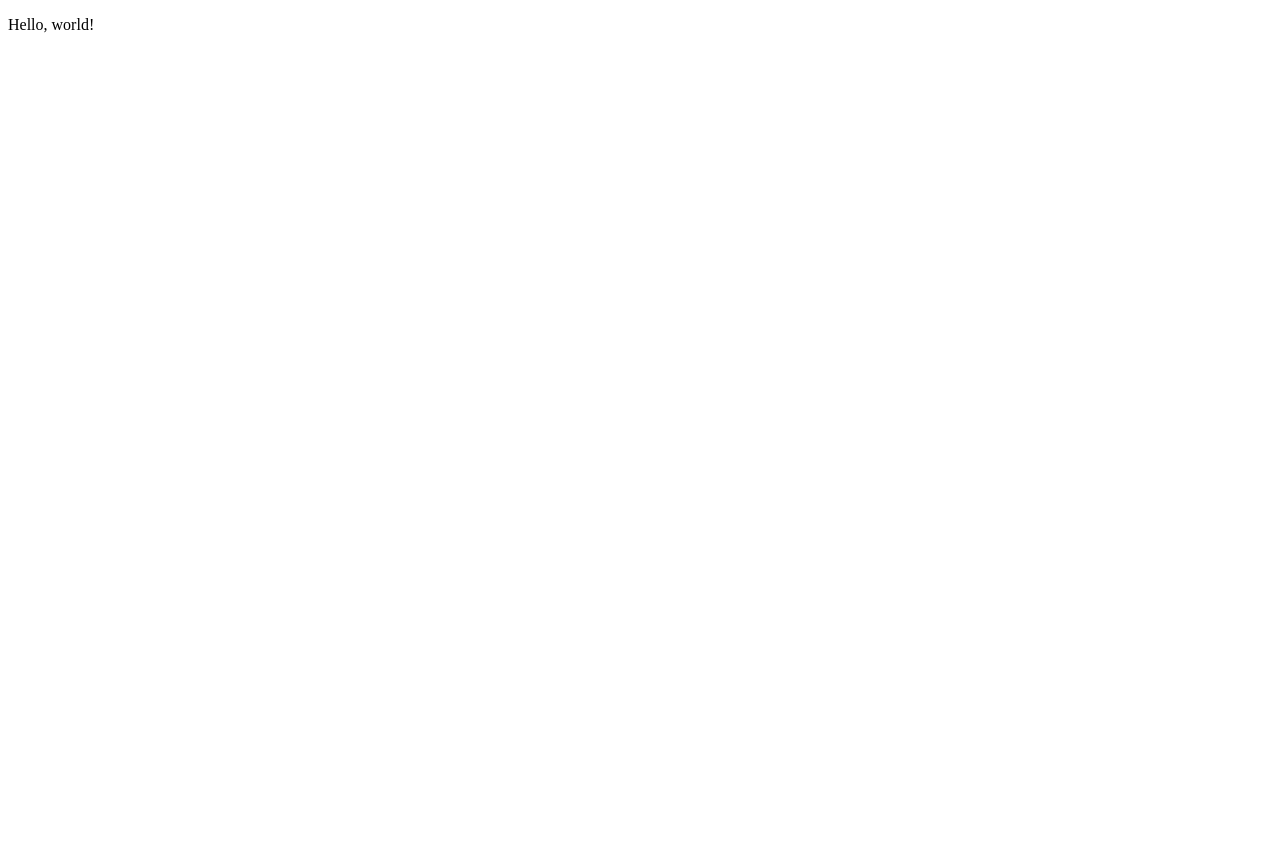
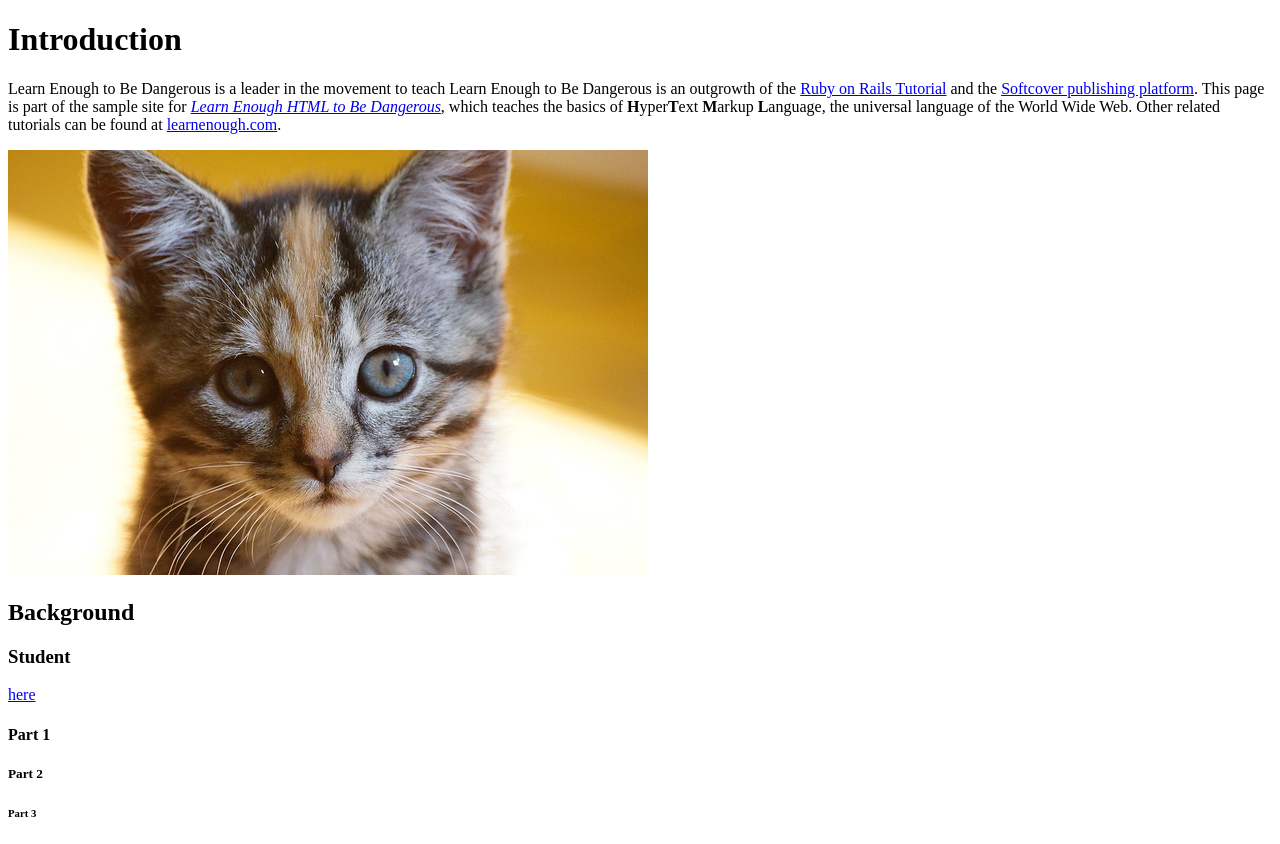
Before and after one commit to Gh0stByt3s/sample_website, a plain HTML site: page index.html in a window 1280 px wide. Before the commit the page ends 800 px from the top, so only its background shows below. Drawn offline with Linux system fonts and the light colour scheme.

Commit message:
Add image

```diff
--- a/index.html
+++ b/index.html
@@ -1,10 +1,30 @@
 <!DOCTYPE html>
-<html >
+<html lang="en" dir="ltr">
   <head>
     <meta charset="utf-8">
-    <title>Page Title</title>
+    <title>Profile Information</title>
   </head>
   <body>
-    <p>Hello, world!</p>
+    <h1>Introduction</h1>
+    <p>
+      Learn Enough to Be Dangerous is a leader in the movement to teach
+      Learn Enough to Be Dangerous is an outgrowth of the
+       <a href="https://railstutorial.org/">Ruby on Rails Tutorial</a> and the
+       <a href="https://www.softcover.io/">Softcover publishing platform</a>.
+       This page is part of the sample site for
+       <a href="https://www.learnenough.com/html"><em>Learn Enough HTML to
+       Be Dangerous</em></a>, which teaches the basics of
+       <strong>H</strong>yper<strong>T</strong>ext <strong>M</strong>arkup
+       <strong>L</strong>anguage, the universal language of the World Wide Web.
+       Other related tutorials can be found at
+       <a href="https://www.learnenough.com/">learnenough.com</a>.
+   </p>
+   <img src="images/kitten.jpg" alt="An adorable kitten">
+    <h2>Background</h2>
+    <h3>Student</h3>
+     <a href="https://twitter.com/leedonahoe" target="_blank" rel="noopener">here</a>
+    <h4>Part 1</h4>
+    <h5>Part 2</h5>
+    <h6>Part 3</h6>
   </body>
 </html>
```
Also changed, not shown: images/kitten.jpg (added).
